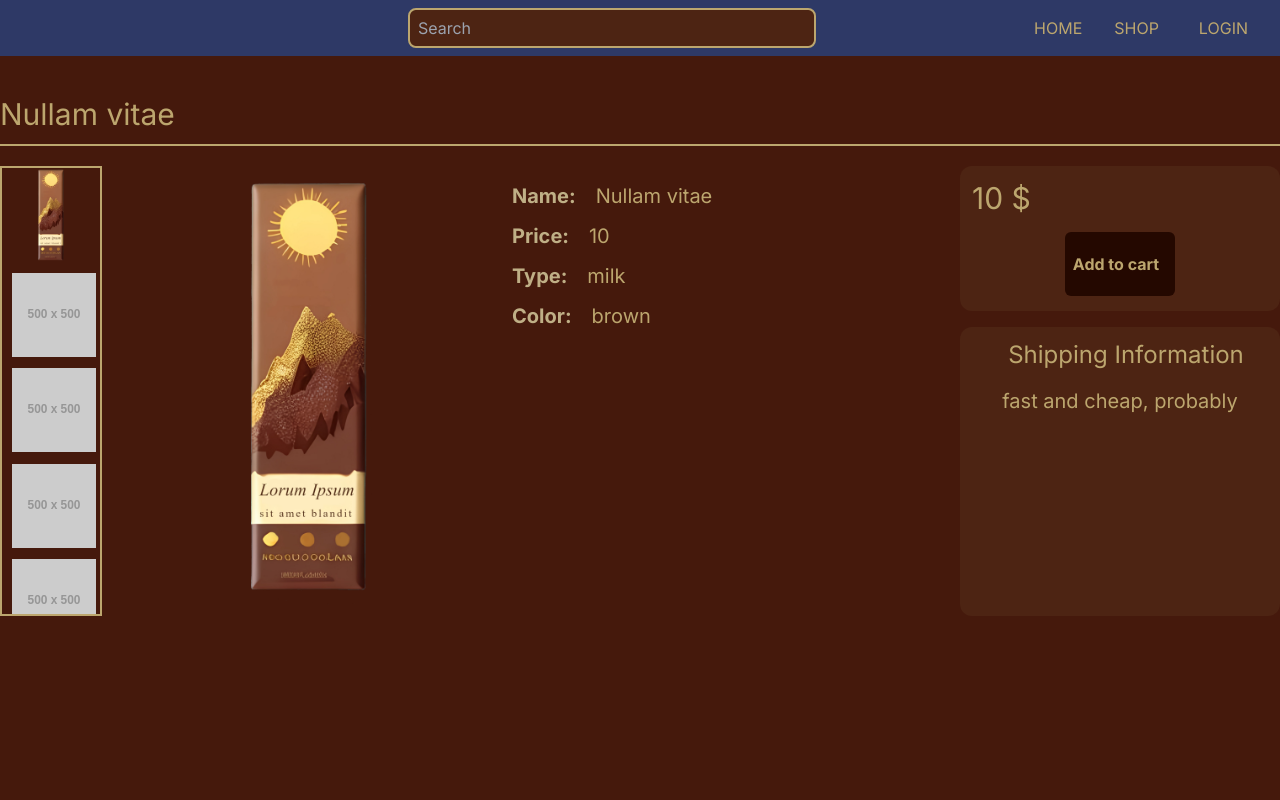
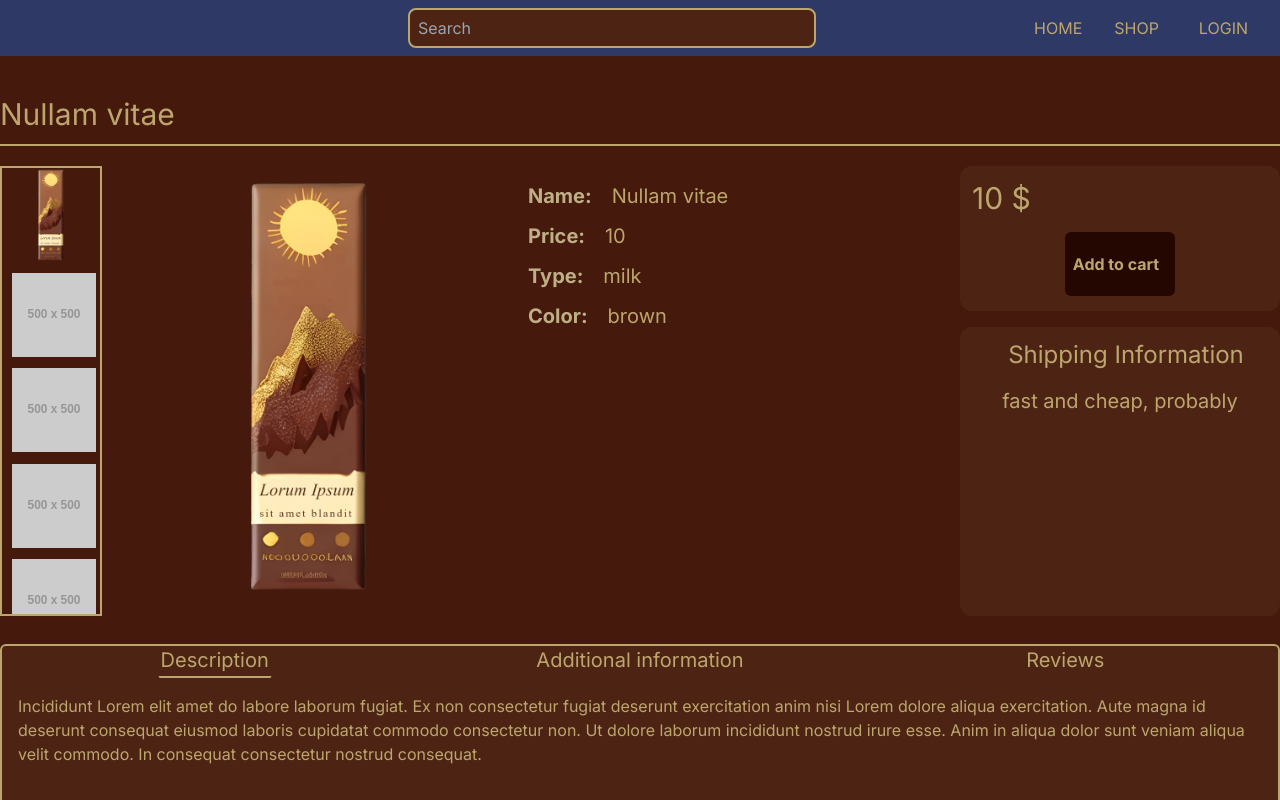
Before and after one commit to Kadgar782/ChocolateLanding, a Next.js app: page /product/1 in a window 1280 px wide. Shown: the top 800 px of the page. Built offline with nearby package versions, Linux system fonts and the light colour scheme.

Commit message:
add Links to products

```diff
--- a/app/product/[id]/page.tsx
+++ b/app/product/[id]/page.tsx
@@ -14,7 +14,7 @@ import {
 import "../../components/css/carousel.css";
 import "swiper/css";
 import "swiper/css/scrollbar";
-import { useState, useEffect } from "react";
+import { useState } from "react";
 import Link from "next/link";
 
 export default function Page({ params }: { params: { id: number } }) {
@@ -26,8 +26,34 @@ export default function Page({ params }: { params: { id: number } }) {
   const imagePlaceholder = "https://placehold.co/500x500";
   //making an array with a placeholders
   const arrayToRender = Array.from({ length: 10 }, (_, index) => index);
+  //such information should be in the product in db, but for example it will be here
+  const data = [
+    {
+      label: "Description",
+      value: "description",
+      desc: `Incididunt Lorem elit amet do labore laborum fugiat.
+       Ex non consectetur fugiat deserunt exercitation anim nisi Lorem dolore aliqua exercitation.
+        Aute magna id deserunt consequat eiusmod laboris cupidatat commodo consectetur non.
+        Ut dolore laborum incididunt nostrud irure esse. Anim in aliqua dolor sunt veniam aliqua velit commodo. In consequat consectetur nostrud consequat.`,
+    },
+    {
+      label: "Additional information",
+      value: "additionalInformation",
+      desc: ` Donec et maximus purus, sit amet aliquet nisi.`,
+    },
+    {
+      label: "Reviews",
+      value: "reviews",
+      desc: ` Lorem ipsum dolor sit amet, consectetur adipiscing elit. Duis at enim non nisl varius feugiat.
+      Aenean et consequat lorem. Nullam tempus magna vitae sagittis cursus. Donec et maximus purus, sit amet aliquet nisi.
+       In commodo nisl quis elit finibus pellentesque. Etiam vestibulum hendrerit ornare. Nullam faucibus purus mauris, nec tincidunt nisi ornare et.
+        Praesent in aliquet dui. Nullam maximus ex nunc, quis posuere felis gravida non. `,
+    },
+  ];
 
   const [selectedImage, setSelectedImage] = useState("");
+  const [choosenTab, setChoosenTab] = useState("Description");
+  console.log(choosenTab);
 
   if (currentProduct) {
     const { id, image, name, price, type, typeColor } = currentProduct;
@@ -35,12 +61,18 @@ export default function Page({ params }: { params: { id: number } }) {
       // Set the selected image index when an image is clicked
       setSelectedImage(newImage);
     };
+
+    const handleTabClick = (newTab: string) => {
+      // Set the selected image index when an image is clicked
+      setChoosenTab(newTab);
+    };
     return (
       <section className="wholePage wholePage flex min-h-screen w-full flex-wrap justify-center bg-background">
         <h1 className=" mt-10 flex h-10 w-[70%]  text-3xl text-text max-[1399px]:w-full ">
           {name}
         </h1>
-        <div className="mt-2 flex h-[800px]  w-[70%] border-t-2 border-text pt-5 max-[1399px]:w-full ">
+        <div className="mt-2 flex h-[500px]  w-[70%] border-t-2 border-text pt-5 max-[1399px]:w-full ">
+          {/* gallery */}
           <section className="gallery flex h-[450px] w-[40%] ">
             <div className="image-col relative flex h-full w-[20%] flex-col place-content-center items-center overflow-hidden border-2 border-text">
               <Swiper
@@ -55,18 +87,22 @@ export default function Page({ params }: { params: { id: number } }) {
               >
                 {/*Normally a .map of all product images should occur here */}
                 <SwiperSlide className="h-24" key={image}>
-                  <div className="flex  h-24 items-center justify-center border-2 border-background p-1 hover:border-text">
+                  <div
+                    className="flex  h-24 items-center justify-center border-2 border-background p-1 hover:border-text"
+                    onClick={() => handleImageClick(image)}
+                  >
                     <img
                       key={image}
                       src={image}
                       className=" m-1 flex h-24 "
                       alt={`Image ${image}`}
-                      onClick={() => handleImageClick(image)}
                     />
                   </div>
                 </SwiperSlide>
                 {arrayToRender.map((item) => (
                   <SwiperSlide className="m-0 h-24" key={item}>
+                    {/* perhaps we should make an onClick on the wrapper, not the
+                    image */}
                     <img
                       key={item}
                       src={imagePlaceholder}
@@ -85,7 +121,8 @@ export default function Page({ params }: { params: { id: number } }) {
               />
             </div>
           </section>
-          <section className="specifications flex h-[450px] w-[35%] text-xl">
+          {/* specifications */}
+          <section className="specifications flex h-[450px] w-[35%] pl-4 text-xl">
             <dl className="mt-4 flex flex-col">
               <div className="mb-3 flex gap-5">
                 <dt className="font-bold text-textDt">Name:</dt>
@@ -105,6 +142,7 @@ export default function Page({ params }: { params: { id: number } }) {
               </div>
             </dl>
           </section>
+          {/* add to cart and shipping */}
           <section className="addToCart flex h-[450px] w-[25%] flex-col  gap-4 ">
             <div className="  just flex h-[150px] w-full flex-col items-center justify-center gap-4 rounded-xl bg-primary ">
               <h1 className=" ml-3 flex self-start text-3xl text-text">
@@ -128,6 +166,35 @@ export default function Page({ params }: { params: { id: number } }) {
             </div>
           </section>
         </div>
+        <section className="tabs flex h-[500px] w-[70%] rounded-md  border-2 border-text bg-primary max-[1399px]:w-full  ">
+          <Tabs className="  box-content w-full  text-text" value="description">
+            <TabsHeader className=" divide-y-reverse rounded-none  border-text p-0  text-xl">
+              {data.map(({ label, value }) => (
+                <Tab
+                  key={value}
+                  value={value}
+                  onClick={() => handleTabClick(label)}
+                >
+                  {label}
+                  <span
+                    className={
+                      choosenTab == label
+                        ? "flex  h-full min-h-[4px] w-full  scale-105 rounded-md border-b-2 border-text "
+                        : "border-b-0 border-text "
+                    }
+                  ></span>
+                </Tab>
+              ))}
+            </TabsHeader>
+            <TabsBody className="flex  w-full">
+              {data.map(({ value, desc }) => (
+                <TabPanel className="flex w-full" key={value} value={value}>
+                  {desc}
+                </TabPanel>
+              ))}
+            </TabsBody>
+          </Tabs>
+        </section>
       </section>
     );
   } else {
--- a/app/shop/page.tsx
+++ b/app/shop/page.tsx
@@ -7,6 +7,7 @@ import { selectProducts } from "../../lib/features/productsSlice";
 import { ArrowDownUp, SlidersHorizontal } from "lucide-react";
 import { Dispatch, ChangeEventHandler } from "react";
 import { FilterShop } from "@/components/shopFilter";
+import Link from "next/link";
 
 export interface propsFilters {
   selectedCategoriesColors: string[];
@@ -31,6 +32,7 @@ export default function Home() {
 
   const products = useAppSelector(selectProducts);
   const productsList = products.products;
+  const baseApi = "http://localhost:3000/";
 
   // the part with handlers for each type of product
   const handleTypeFilterChange = (
@@ -218,9 +220,11 @@ export default function Home() {
           </div>
           <section className="products flex w-full flex-row flex-wrap justify-start self-start pt-10 max-[660px]:justify-center ">
             {sortedProducts.map(({ image, name, id, price, totalSold }) => (
-              <section
+              <Link
+                key={id}
+                target="_blank"
+                href={`${baseApi}product/${id}`}
                 className=" img-slider-card max-h-auto m-7 flex w-1/4 flex-col items-center  rounded-md border-t-2 border-text  bg-primary p-4 text-center  max-[660px]:w-1/3"
-                key={id}
               >
                 <img
                   key={id}
@@ -231,7 +235,7 @@ export default function Home() {
                 <h1 className="img-slider-text text-text">{price}$</h1>
                 <h1 className="img-slider-text text-text">{totalSold} sold</h1>
                 <h2 className="img-slider-text text-text">{name}</h2>
-              </section>
+              </Link>
             ))}
           </section>
         </div>
```
